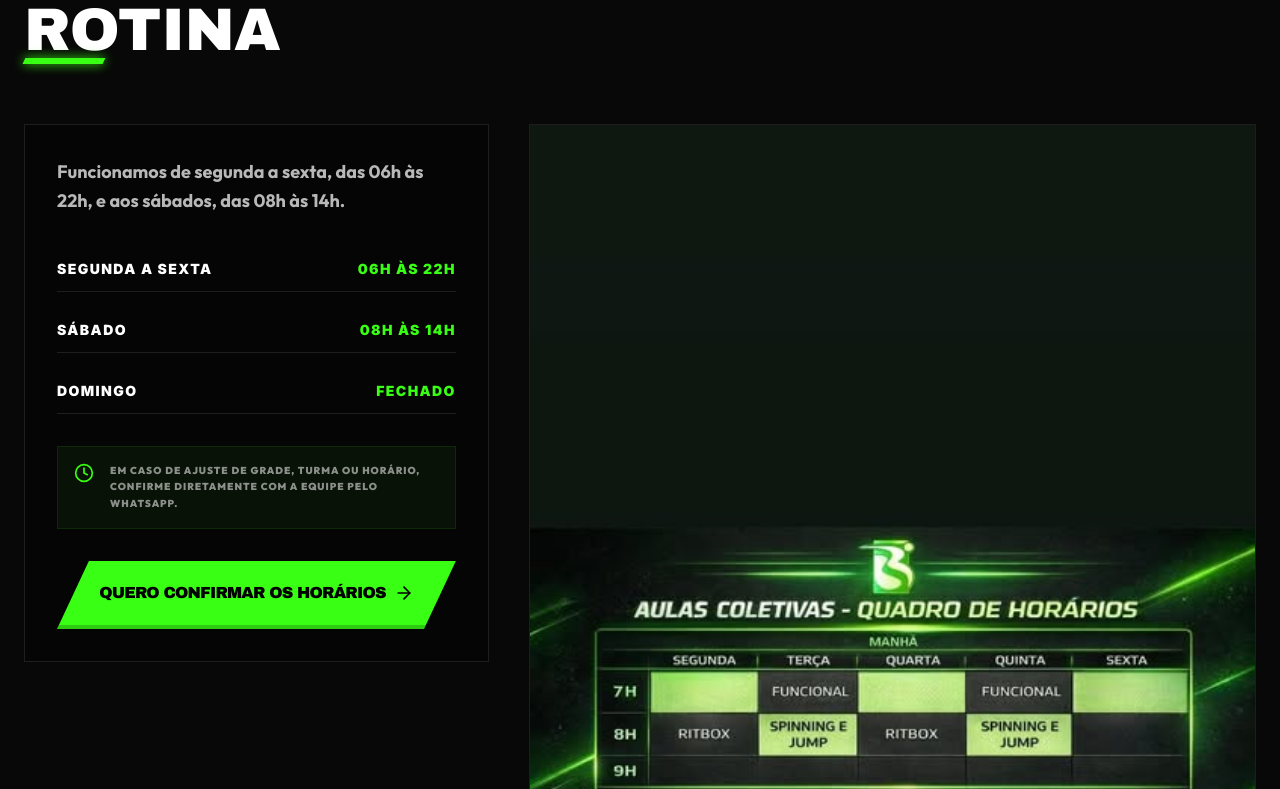
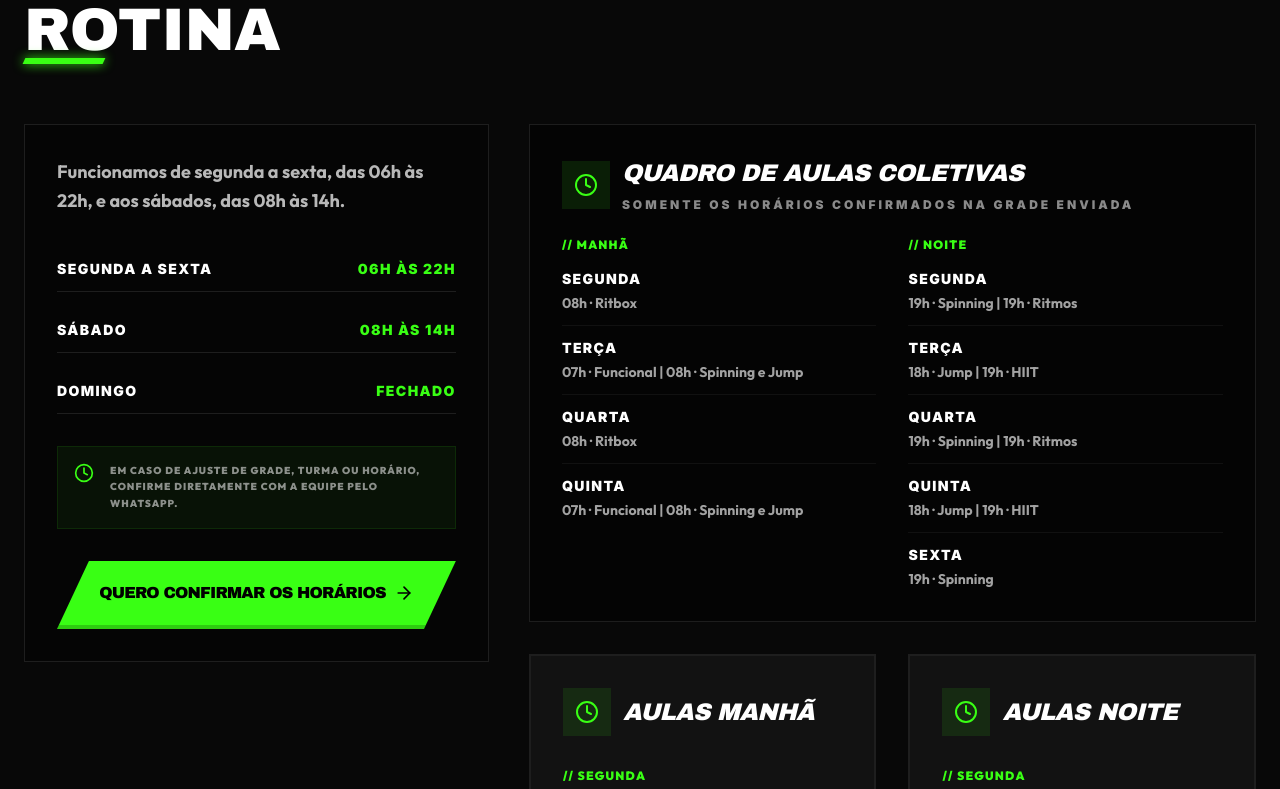
Before and after one commit to bbxstore/blackout-academia, a React (Vite) app: page / in a window 1280 px wide. Shown: the part 6671-7460 px from the top of the page. Built offline with nearby package versions, Linux system fonts and the light colour scheme.

Commit message:
v12-blackout

```diff
--- a/src/App.tsx
+++ b/src/App.tsx
@@ -11,7 +11,6 @@ import aboutImage from './assets/gym-floor-1.webp';
 import floorImage from './assets/gym-floor-2.webp';
 import machineImage from './assets/gym-floor-3.webp';
 import neonImage from './assets/gym-neon.webp';
-import scheduleBoard from './assets/schedule-board.jpg';
 
 const SectionTitle = ({ children, subtitle }: { children: React.ReactNode; subtitle?: string }) => (
   <div className="mb-16 text-left relative">
@@ -390,8 +389,51 @@ const Home = () => {
             </div>
 
             <div id="quadro-aulas" className="space-y-8">
-              <div className="border border-white/10 overflow-hidden bg-black/50">
-                <img src={scheduleBoard} alt="Quadro de horários Blackout" className="w-full h-auto object-cover" />
+              <div className="border border-white/10 bg-black/50 p-6 md:p-8">
+                <div className="flex items-center gap-3 mb-6">
+                  <div className="text-brand-green bg-brand-green/10 p-3"><Clock size={24} /></div>
+                  <div>
+                    <h3 className="text-2xl font-display italic uppercase tracking-tight">Quadro de aulas coletivas</h3>
+                    <p className="text-brand-silver/60 text-xs font-black uppercase tracking-[0.25em] mt-2">Somente os horários confirmados na grade enviada</p>
+                  </div>
+                </div>
+
+                <div className="grid md:grid-cols-2 gap-8">
+                  <div>
+                    <h4 className="text-brand-green font-accent font-black uppercase text-xs tracking-widest mb-4">// Manhã</h4>
+                    <div className="space-y-3">
+                      {[
+                        ['Segunda', '08h · Ritbox'],
+                        ['Terça', '07h · Funcional | 08h · Spinning e Jump'],
+                        ['Quarta', '08h · Ritbox'],
+                        ['Quinta', '07h · Funcional | 08h · Spinning e Jump'],
+                      ].map(([day, info]) => (
+                        <div key={day} className="flex flex-col gap-1 border-b border-white/5 pb-3 last:border-0 last:pb-0">
+                          <span className="text-white text-sm font-black uppercase tracking-widest">{day}</span>
+                          <span className="text-brand-silver/70 text-sm font-accent font-bold">{info}</span>
+                        </div>
+                      ))}
+                    </div>
+                  </div>
+
+                  <div>
+                    <h4 className="text-brand-green font-accent font-black uppercase text-xs tracking-widest mb-4">// Noite</h4>
+                    <div className="space-y-3">
+                      {[
+                        ['Segunda', '19h · Spinning | 19h · Ritmos'],
+                        ['Terça', '18h · Jump | 19h · HIIT'],
+                        ['Quarta', '19h · Spinning | 19h · Ritmos'],
+                        ['Quinta', '18h · Jump | 19h · HIIT'],
+                        ['Sexta', '19h · Spinning'],
+                      ].map(([day, info]) => (
+                        <div key={day} className="flex flex-col gap-1 border-b border-white/5 pb-3 last:border-0 last:pb-0">
+                          <span className="text-white text-sm font-black uppercase tracking-widest">{day}</span>
+                          <span className="text-brand-silver/70 text-sm font-accent font-bold">{info}</span>
+                        </div>
+                      ))}
+                    </div>
+                  </div>
+                </div>
               </div>
 
               <div className="grid xl:grid-cols-2 gap-8">
```
